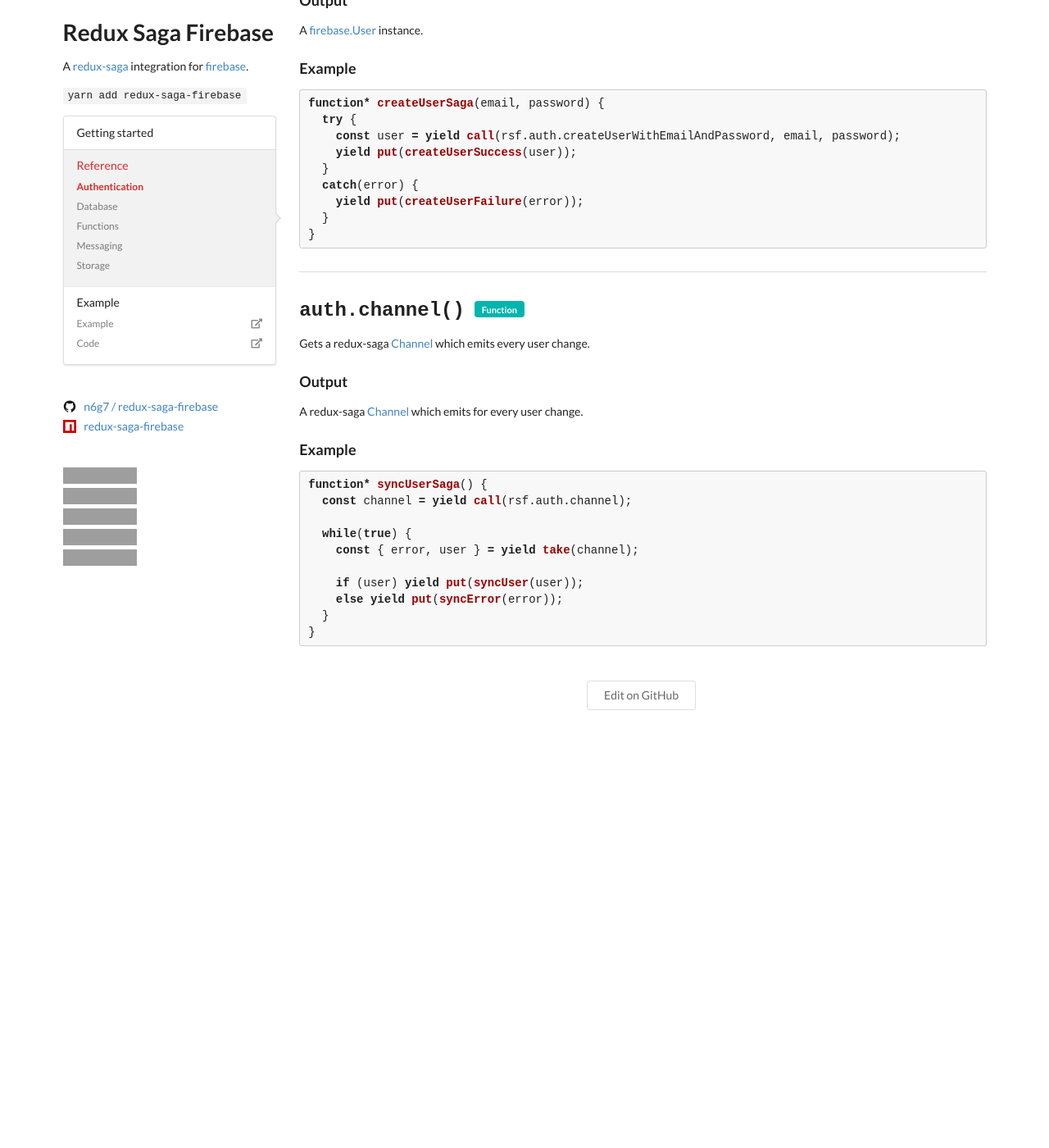
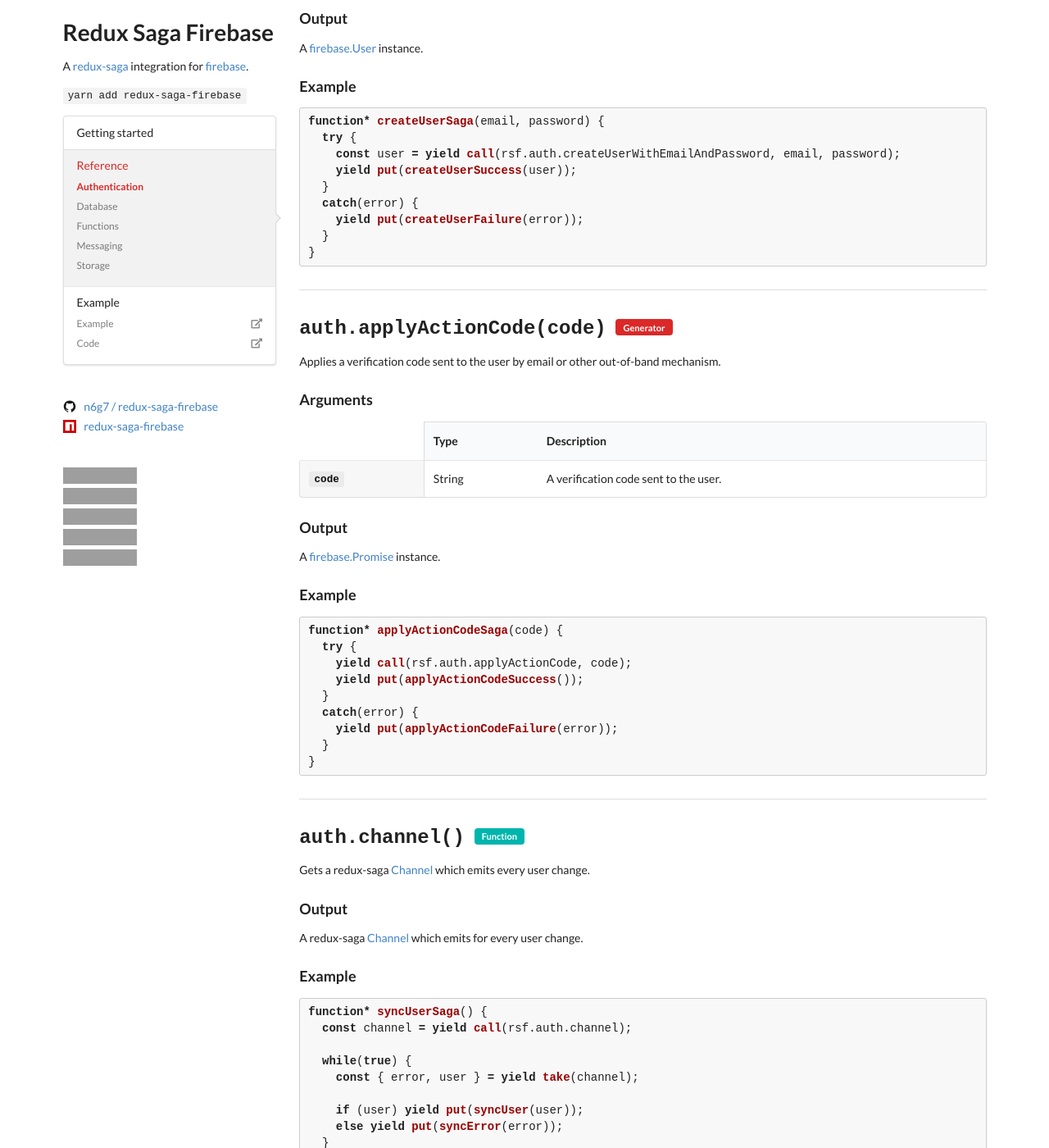
Before and after one commit to n6g7/redux-saga-firebase, a Jekyll site: the page built from docs/_reference/auth.md, in a window 1280 px wide and 1400 px high, scrolled down 6168 px. Shown: the whole window at 82% size. Built offline with Jekyll 4.4.1, drawn with Linux system fonts in a browser that asks for light colours; nearby versions of some CDN libraries; before the commit the page ends 7090 px from its top, so only the background shows below that; some of the changed text lies outside the part shown; grey boxes are pictures that could not be loaded.

Commit message:
add applyActionCode

````diff
--- a/docs/_reference/auth.md
+++ b/docs/_reference/auth.md
@@ -250,6 +250,29 @@
       }
       ```
 
+  - signature: auth.applyActionCode(code)
+    id: applyActionCode
+    generator: true
+    description: Applies a verification code sent to the user by email or other out-of-band mechanism.
+    arguments:
+      - name: code
+        required: true
+        type: String
+        description: A verification code sent to the user.
+    output: A [firebase.Promise](https://firebase.google.com/docs/reference/js/firebase.Promise.html) instance.
+    example: |
+      ```javascript
+      function* applyActionCodeSaga(code) {
+        try {
+          yield call(rsf.auth.applyActionCode, code);
+          yield put(applyActionCodeSuccess());
+        }
+        catch(error) {
+          yield put(applyActionCodeFailure(error));
+        }
+      }
+      ```
+
   - signature: auth.channel()
     id: channel
     generator: false
--- a/src/auth.js
+++ b/src/auth.js
@@ -52,6 +52,11 @@
   return yield call([auth, auth.createUserWithEmailAndPassword], email, password)
 }
 
+function * applyActionCode (code) {
+  const auth = this.app.auth()
+  return yield call([auth, auth.applyActionCode], code)
+}
+
 function * signOut () {
   const auth = this.app.auth()
   yield call([auth, auth.signOut])
@@ -85,5 +90,6 @@
   signInWithPhoneNumber,
   signInWithPopup,
   signInWithRedirect,
+  applyActionCode,
   signOut
 }
--- a/src/index.js
+++ b/src/index.js
@@ -20,6 +20,7 @@
       signInWithPhoneNumber: auth.signInWithPhoneNumber.bind(this),
       signInWithRedirect: auth.signInWithRedirect.bind(this),
       createUserWithEmailAndPassword: auth.createUserWithEmailAndPassword.bind(this),
+      applyActionCode: auth.applyActionCode.bind(this),
       signOut: auth.signOut.bind(this),
       channel: auth.channel.bind(this)
     }
````
Also changed, not shown: src/auth.test.js (+20 -0 lines), src/index.test.js (+1 -0 lines), README.md.
